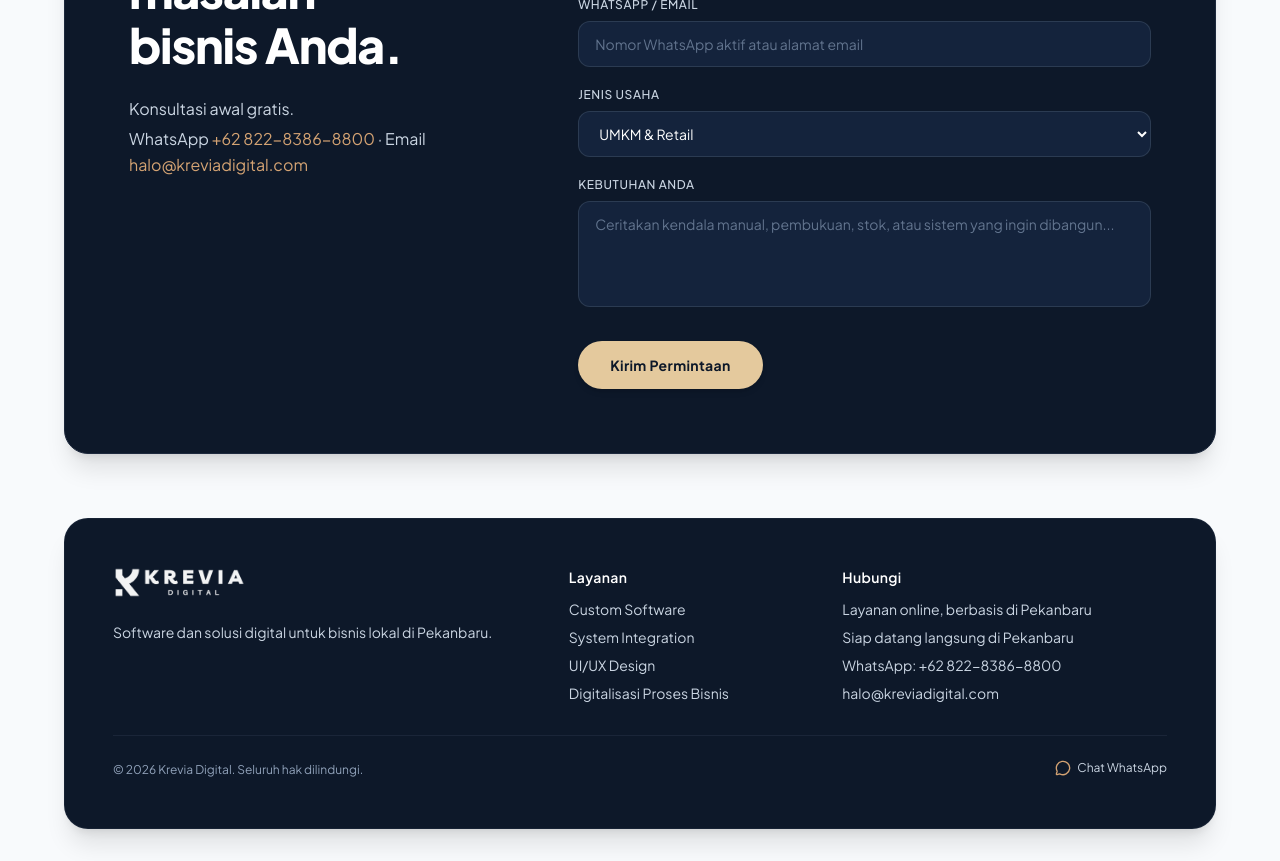
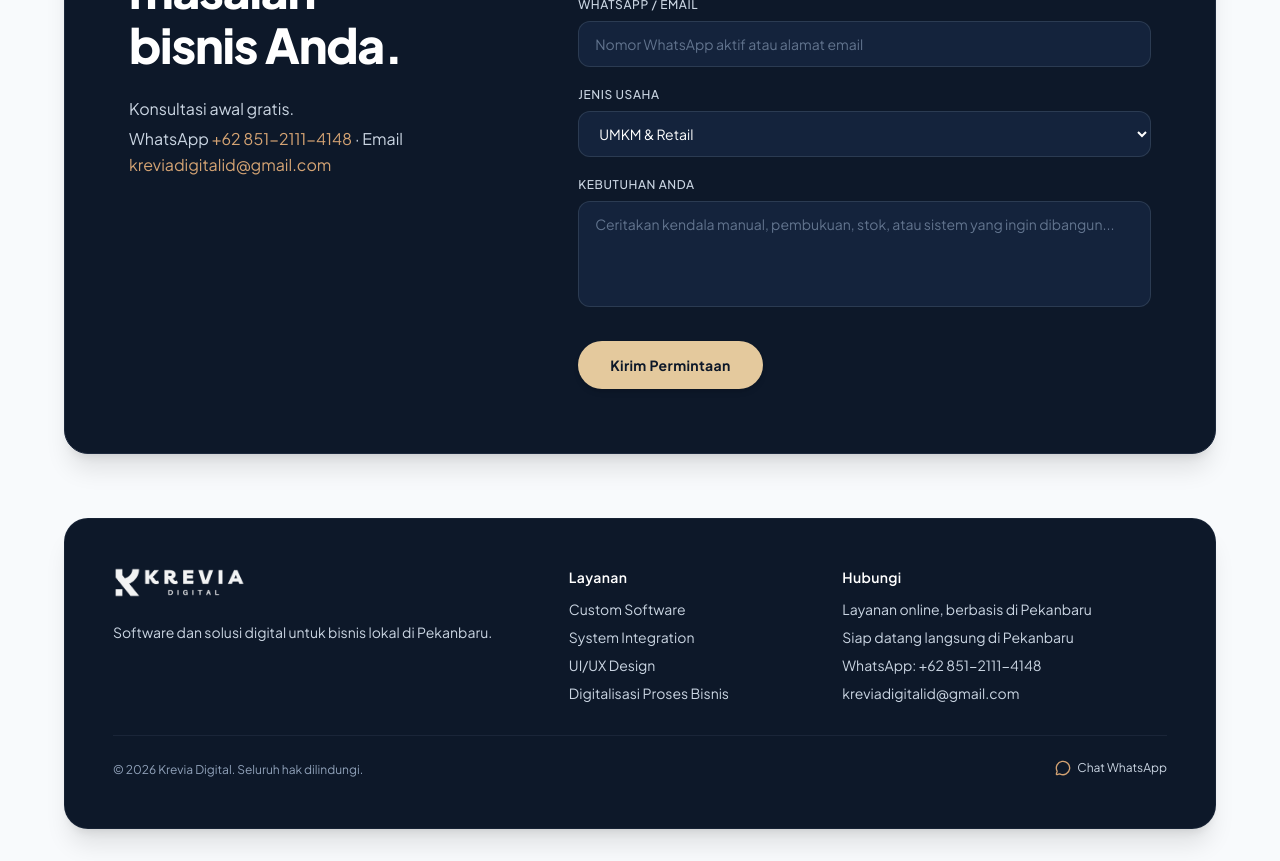
Before and after one commit to kreviadigital/krevia-company-profile, a Next.js app: page / in a window 1280 px wide. Shown: the part 4300-5161 px from the top of the page. Built offline with nearby package versions, Linux system fonts and the light colour scheme.

Commit message:
feat(contact): update official WhatsApp (085121114148) and email (kreviadigitalid@gmail.com)

```diff
--- a/src/app/kebijakan-privasi/page.tsx
+++ b/src/app/kebijakan-privasi/page.tsx
@@ -198,7 +198,7 @@
               </div>
               <div className="flex items-center gap-2 text-xs sm:text-sm text-slate-600">
                 <Mail className="w-4 h-4 text-[#1D4ED8] shrink-0" />
-                <span>Email: halo@kreviadigital.com</span>
+                <span>Email: kreviadigitalid@gmail.com</span>
               </div>
             </div>
           </section>
--- a/src/components/ContactSection.tsx
+++ b/src/components/ContactSection.tsx
@@ -38,7 +38,7 @@
 Mohon informasi ketersediaan jadwal konsultasi gratis. Terima kasih!`;
 
     const encodedText = encodeURIComponent(text);
-    const waUrl = `https://wa.me/6282283868800?text=${encodedText}`;
+    const waUrl = `https://wa.me/6285121114148?text=${encodedText}`;
 
     setSubmitted(true);
     window.open(waUrl, "_blank", "noopener,noreferrer");
@@ -60,19 +60,19 @@
               <span className="block mt-1">
                 WhatsApp{" "}
                 <a
-                  href="https://wa.me/6282283868800"
+                  href="https://wa.me/6285121114148"
                   target="_blank"
                   rel="noopener noreferrer"
                   className="text-[#D4A373] hover:underline"
                 >
-                  +62 822-8386-8800
+                  +62 851-2111-4148
                 </a>{" "}
                 · Email{" "}
                 <a
-                  href="mailto:halo@kreviadigital.com"
+                  href="mailto:kreviadigitalid@gmail.com"
                   className="text-[#D4A373] hover:underline"
                 >
-                  halo@kreviadigital.com
+                  kreviadigitalid@gmail.com
                 </a>
               </span>
             </p>
--- a/src/components/Footer.tsx
+++ b/src/components/Footer.tsx
@@ -7,7 +7,7 @@
 import { handleNavClick } from "@/lib/smoothScroll";
 
 export function Footer() {
-  const WHATSAPP_NUMBER = "6282283868800";
+  const WHATSAPP_NUMBER = "6285121114148";
   const whatsappUrl = `https://wa.me/${WHATSAPP_NUMBER}?text=${encodeURIComponent(
     "Halo Krevia Digital, saya ingin berdiskusi mengenai solusi sistem digital untuk bisnis saya."
   )}`;
@@ -92,15 +92,15 @@
                   rel="noopener noreferrer"
                   className="hover:text-white transition-colors"
                 >
-                  WhatsApp: +62 822-8386-8800
+                  WhatsApp: +62 851-2111-4148
                 </a>
               </li>
               <li>
                 <a
-                  href="mailto:halo@kreviadigital.com"
+                  href="mailto:kreviadigitalid@gmail.com"
                   className="hover:text-white transition-colors"
                 >
-                  halo@kreviadigital.com
+                  kreviadigitalid@gmail.com
                 </a>
               </li>
             </ul>
```
